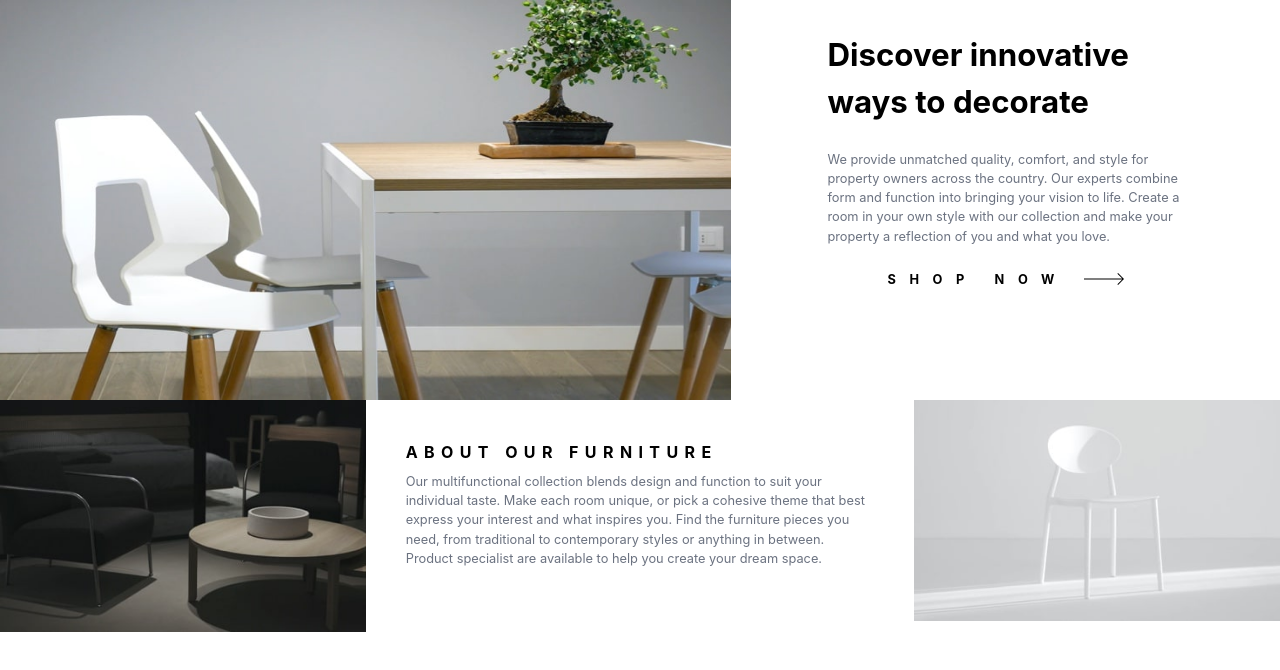
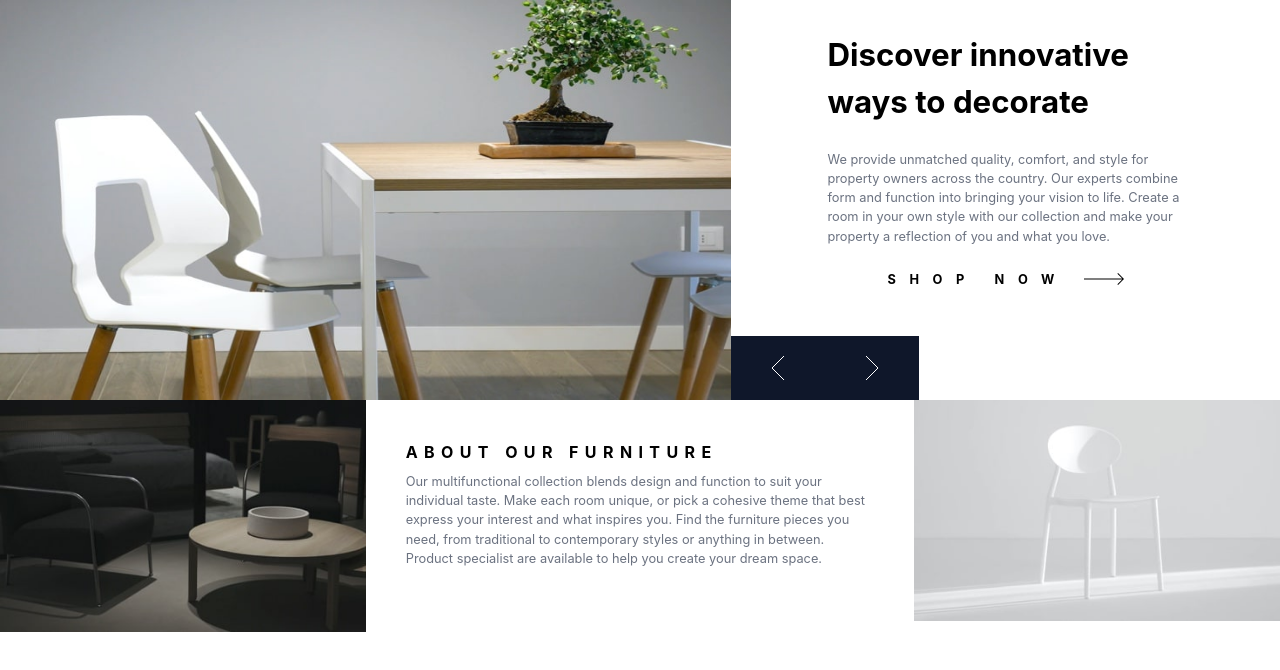
Before and after one commit to Dhei-vid/Terrace, a React (Create React App) app: page / in a window 1280 px wide. Shown: the top 670 px of the page. Built offline with nearby package versions, Linux system fonts and the light colour scheme.

Commit message:
feat: creating the pagination button

```diff
--- a/src/components/button/pagination.component.tsx
+++ b/src/components/button/pagination.component.tsx
@@ -3,9 +3,9 @@ import AngleL from "../../images/icon-angle-left.svg";
 
 const Button = () => {
   return (
-    <div className="bg-red">
-      <img className="w-3" src={AngleL} alt="" />
-      <img src={AngleR} alt="" />
+    <div className="flex cursor-pointer absolute bottom-0 left-0">
+      <img className="bg-slate-900 py-5 px-10" src={AngleL} alt="left arrow" />
+      <img className="bg-slate-900 py-5 px-10" src={AngleR} alt="right arrow" />
     </div>
   );
 };
--- a/src/components/home/home.component.tsx
+++ b/src/components/home/home.component.tsx
@@ -1,7 +1,8 @@
+import image1 from "../../images/desktop-image-hero-1.jpg";
+
+import ShopNowButton from "../button/shopButton.component";
 import Button from "../button/pagination.component";
 import Hero from "../bottom/hero.component";
-import ShopNowButton from "../button/shopButton.component";
-import image1 from "../../images/desktop-image-hero-1.jpg";
 
 const Home = () => {
   return (
@@ -10,7 +11,7 @@ const Home = () => {
         <div className="col-span-4">
           <img className="h-100 w-full" src={image1} alt="home" />
         </div>
-        <div className="col-span-3 px-24 pt-8 justify-items-center">
+        <div className="col-span-3 px-24 pt-8 justify-items-center relative">
           <h2 className="text-3xl subpixel-antialiased font-bold pb-6">
             Discover innovative ways to decorate
           </h2>
```
